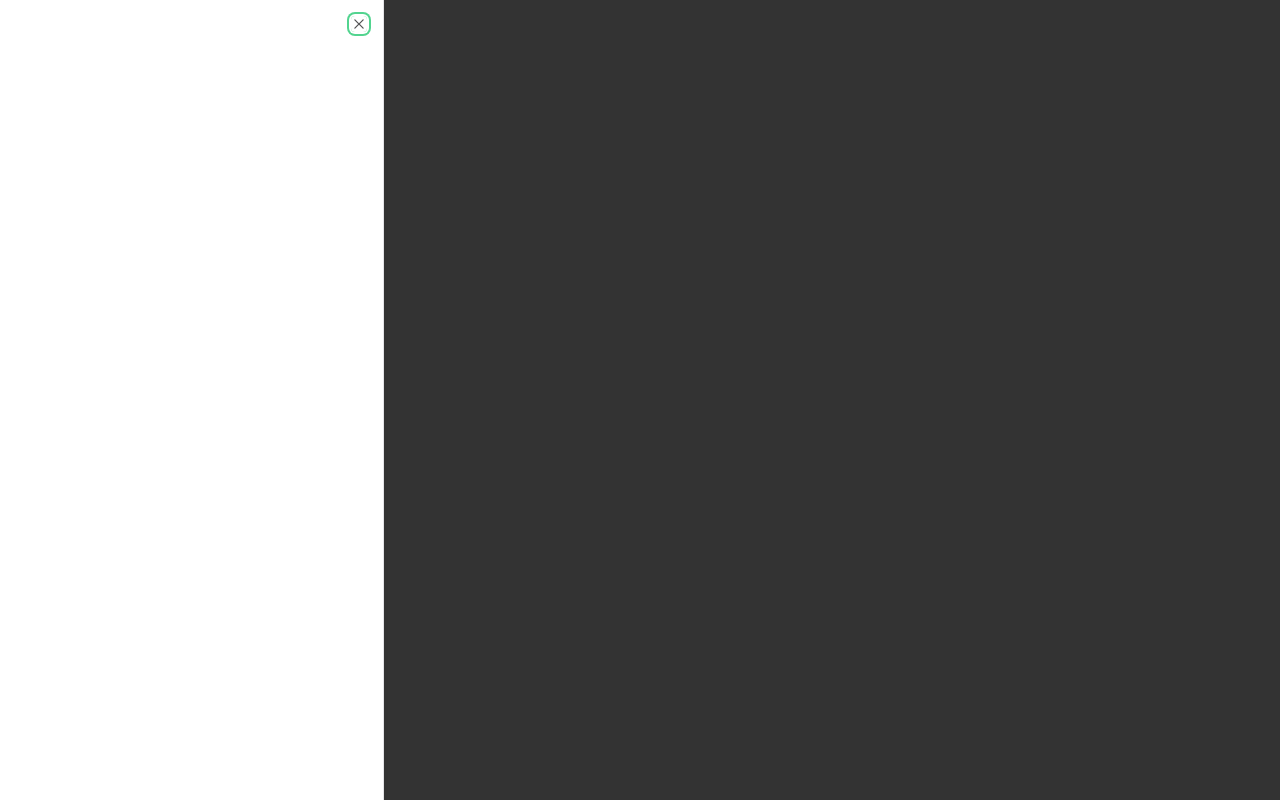
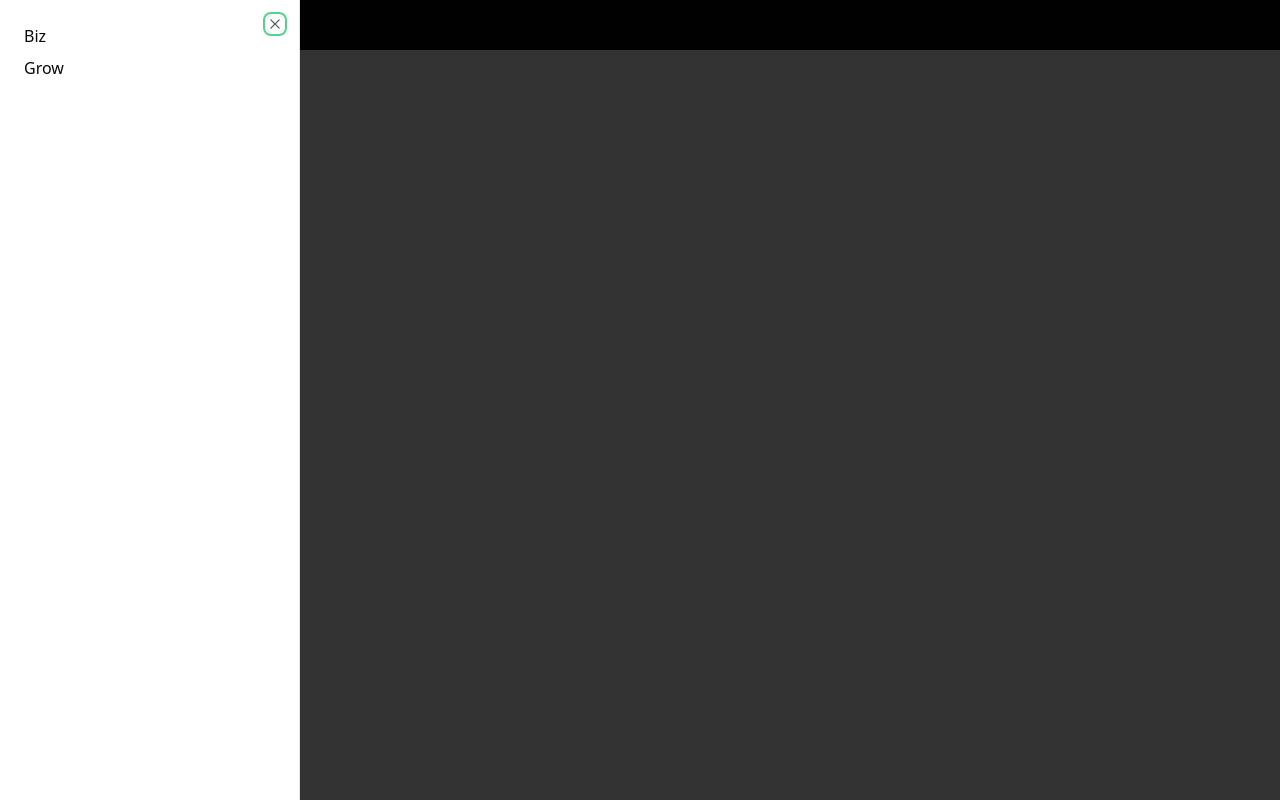
Before and after one commit to Axit147/bizGrow, a React (Vite) app: page /dashboard in a window 1280 px wide. Both pictures are taken after a click on the button 16 px from the left and 16 px from the top of the page. Built offline with nearby package versions, Linux system fonts and the light colour scheme.

Commit message:
update DashBoard.jsx

```diff
--- a/src/components/DashBoard.jsx
+++ b/src/components/DashBoard.jsx
@@ -15,12 +15,19 @@ const DashBoard = () => {
   return (
     <div>
       {/* <SideBar /> */}
-      <Sheet left>
-        <SheetTrigger className="border-2 border-black rounded-md p-0.5 hover:bg-slate-200 transition">
-          <Menu />
-        </SheetTrigger>
-        <SheetContent side={"left"}></SheetContent>
-      </Sheet>
+      <nav className="bg-foreground p-2">
+        <Sheet className="dark">
+          <SheetTrigger className="border-2 border-primary rounded-md p-0.5 hover:opacity-80 transition">
+            <Menu className="text-primary" />
+          </SheetTrigger>
+          <SheetContent side={"left"} className="w-[300px]">
+            <SheetHeader>
+              <span>Biz</span>
+              <span>Grow</span>
+            </SheetHeader>
+          </SheetContent>
+        </Sheet>
+      </nav>
       <Routes></Routes>
     </div>
   );
```
